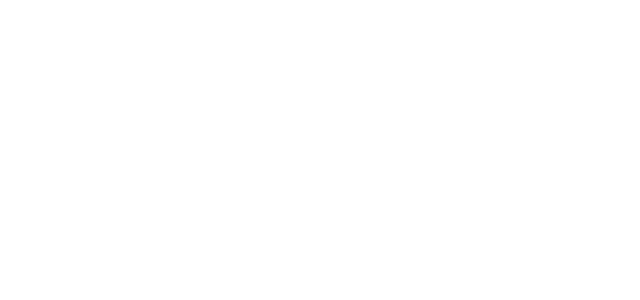
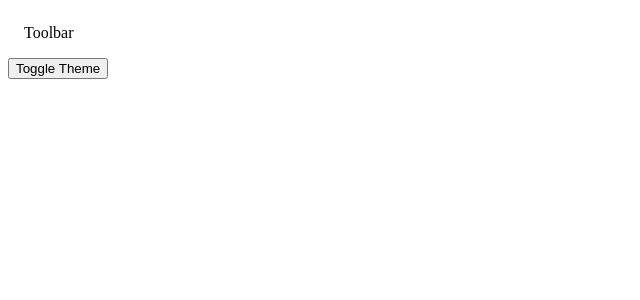
Before and after one commit to MartaKliuchnik/Product_card_app, a React (Vite) app: page / in a window 1280 px wide. Shown: the top 300 px of the page, without its empty margins (0-640 px from the left). Built offline with nearby package versions, Linux system fonts and the light colour scheme.

Commit message:
feat: sharing dependencies using Context (re-render all components)

```diff
--- a/src/App.jsx
+++ b/src/App.jsx
@@ -1,5 +1,18 @@
+import { useState } from 'react';
+import Toolbar from './components/Toolbar';
+import ThemeToggler from './components/ThemeToggler';
+import { ThemeContext } from './Context.js';
+
 function App() {
-	return;
+	const [theme, setTheme] = useState('light');
+
+	console.log('re-render App');
+	return (
+		<ThemeContext.Provider value={{ theme, setTheme }}>
+			<Toolbar />
+			<ThemeToggler />
+		</ThemeContext.Provider>
+	);
 }
 
 export default App;
--- /dev/null
+++ b/src/Context.js
@@ -0,0 +1,3 @@
+import { createContext } from 'react';
+
+export const ThemeContext = createContext();
--- /dev/null
+++ b/src/components/ThemeToggler.jsx
@@ -0,0 +1,15 @@
+import React from 'react';
+import { useContext } from 'react';
+import { ThemeContext } from '../Context';
+
+export default function ThemeToggler() {
+	const { setTheme } = useContext(ThemeContext);
+
+	const toggleTheme = () => {
+		setTheme((prevTheme) => (prevTheme === 'light' ? 'dark' : 'light'));
+	};
+
+	console.log('re-render ThemeToggler');
+
+	return <button onClick={toggleTheme}>Toggle Theme</button>;
+}
--- /dev/null
+++ b/src/components/Toolbar.jsx
@@ -0,0 +1,20 @@
+import React from 'react';
+import { useContext } from 'react';
+import { ThemeContext } from '../Context';
+
+export default function Toolbar() {
+	const { theme } = useContext(ThemeContext);
+
+	console.log('re-render Toolbar');
+
+	return (
+		<div
+			style={{
+				background: theme === 'light' ? '#fff' : '#333',
+				padding: '1rem',
+			}}
+		>
+			Toolbar
+		</div>
+	);
+}
```
